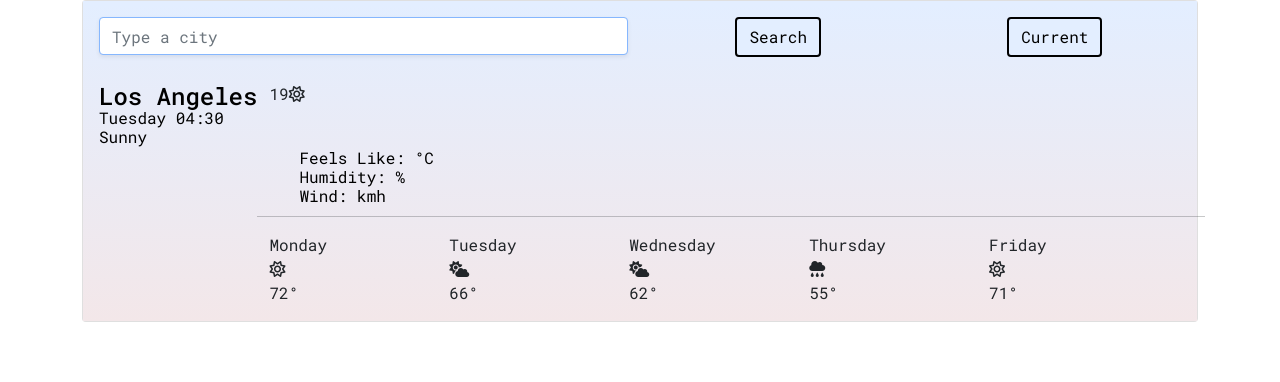
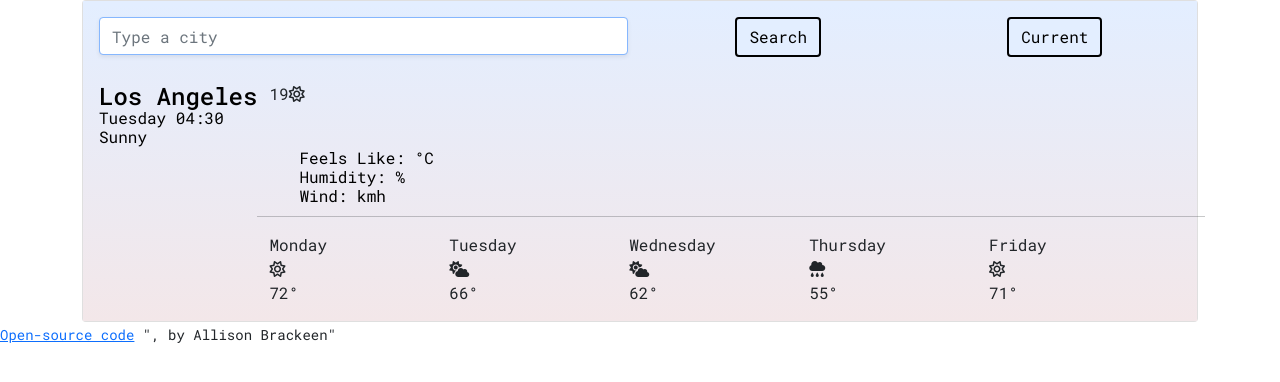
Before and after one commit to ladyal/gradiant-weather-app, a plain HTML site: page index.html in a window 1280 px wide. Drawn offline with nearby package versions, Linux system fonts and the light colour scheme; no server answers.

Commit message:
move script & add github link

```diff
--- a/index.html
+++ b/index.html
@@ -118,9 +118,15 @@
               </div>
             </div>
           </div>
-          <script src="src/index.js"></script>
         </div>
       </div>
     </div>
+    <small>
+      <a href="https://github.com/ladyal/gradiant-weather-app" target="_blank"
+        >Open-source code</a
+      >
+      ", by Allison Brackeen"
+    </small>
+    <script src="src/index.js"></script>
   </body>
 </html>
```
